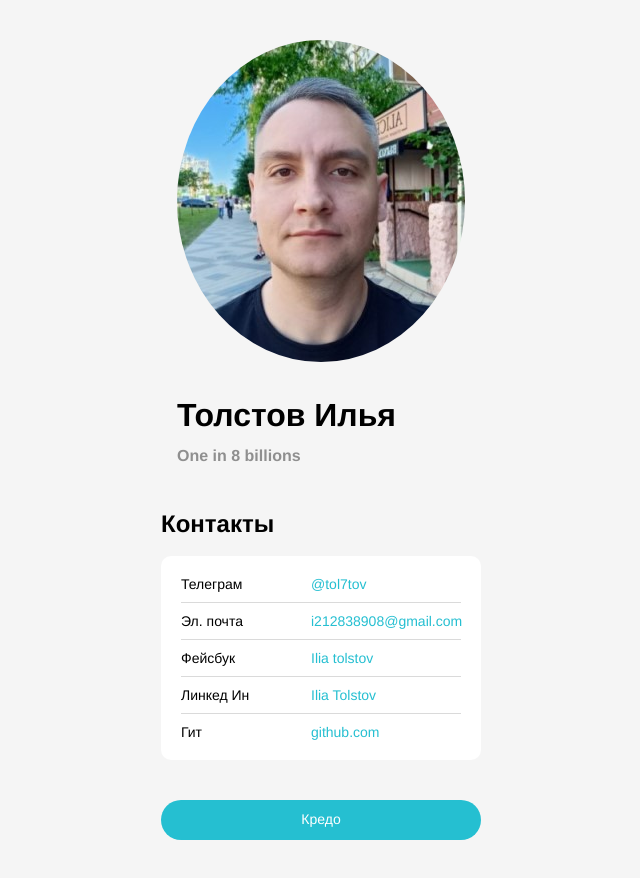
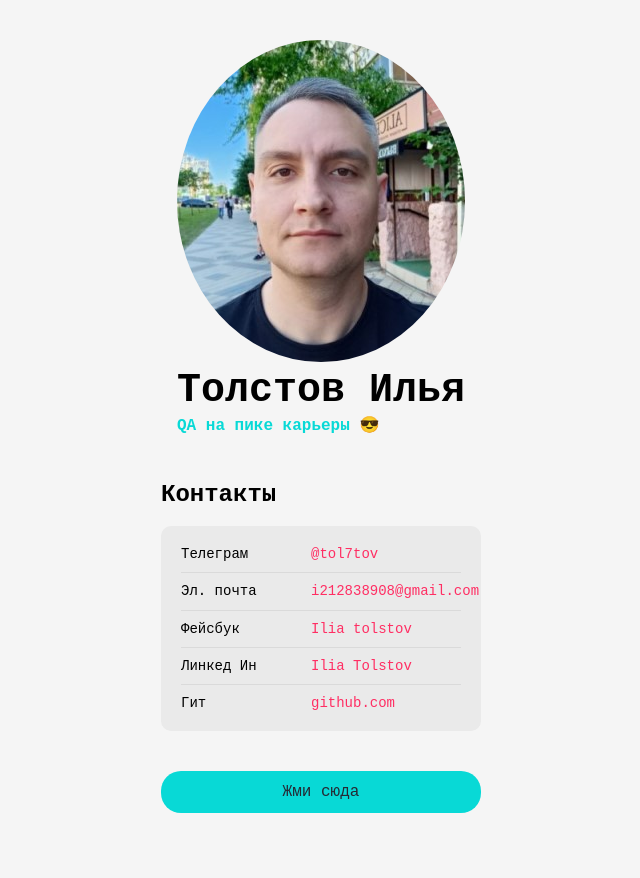
Before and after one commit to Tolstov-qa/CV, a plain HTML site: page index.html in a window 1280 px wide. Shown: the whole page, without its empty margins (319-959 px from the left). After the commit the page ends 853 px from the top, so only its background shows below. Drawn offline with Linux system fonts and the light colour scheme.

Commit message:
Add files via upload

```diff
--- a/index.html
+++ b/index.html
@@ -13,7 +13,7 @@
     <header class="header">
       <img src="./me1.jpeg" alt="avatar" class="header__avatar" />
       <h1 class="header__title">Толстов Илья</h1>
-      <h3 class="header__subtitle">One in 8 billions</h3>
+      <h3 class="header__subtitle">QA на пике карьеры 😎</h3>
     </header>
     <main>
       <section class="links">
@@ -47,7 +47,7 @@
       </section>
       </main>
     <footer>
-      <button type = "button" class="button-link" href=""> Кредо </button>
+      <button type = "button" class="button-link" href=""> Жми сюда </button>
     </footer>
     <script type="text/javascript" src="js.js"></script>
   </body>
--- a/js.js
+++ b/js.js
@@ -3,5 +3,5 @@ const button = document.querySelector('button');
 
 /* Тут на кнопку навешиваем обрабочик, который ждёт клика и тогда запустит логику */
 button.addEventListener('click', function() {
-	alert('Жить сегодня')
+	alert('Буду рад сотрудничеству 😉')
 })
--- a/studio.css
+++ b/studio.css
@@ -2,10 +2,10 @@
   :root {
     --bg: #010101;
     --text: #ffffff;
-    --subtext: #8f8f8f;
-    --linktext: #25bfd1;
+    --subtext: #08D9D6;
+    --linktext: #FF2E63;
     --underline: #444444;
-    --sectionbg: #1c1c1e;
+    --sectionbg: #252A34;
     --buttoncolor: #ffffff;
   }
 }
@@ -14,16 +14,16 @@
   :root {
     --bg: #f5f5f5;
     --text: #000000;
-    --subtext: #8f8f8f;
-    --linktext: #25bfd1;
+    --subtext: #08D9D6;
+    --linktext: #FF2E63;
     --underline: #dadada;
-    --sectionbg: #ffffff;
+    --sectionbg: #EAEAEA;
     --buttoncolor: #ffffff;
   }
 }
 
 body {
-  font-family: "Helvetica";
+  font-family: "Courier New";
   background-color: var(--bg);
   color: var(--text);
   display: flex;
@@ -41,10 +41,10 @@ body {
 }
 
 .header__title {
-  margin: 30px 0 10px 0;
-  font-size: 32px;
+  margin: auto;
+  font-size: 40px;
   line-height: 1.2;
-  font-family: "Helvetica Neue";
+  font-family: "Courier New";
 }
 
 .header__subtitle {
@@ -60,7 +60,7 @@ body {
 }
 
 .links__header {
-  font-family: "Helvetica Neue";
+  font-family: "Courier New";
   font-size: 24px;
   line-height: 1.4;
   margin: 0 0 15px 0;
@@ -130,9 +130,48 @@ footer {
   outline: none;
 
 
-  font-size: 14px;
+  font-size: 16px;
   line-height: 1.4;
 
   color: var(--buttoncolor);
   text-decoration: none;
 }
+.button-link {
+    color: #252A34;
+    background: #08D9D6;
+    padding: 10px;
+    transition: 0.5s linear;
+}
+.button-link:hover {
+    color: #EAEAEA;
+    background: #FF2E63;
+}
+.linsk__link {
+  color: #FF2E63;
+    position: relative;
+    cursor: pointer;
+    text-decoration: none;
+}
+.linsk__link:after {
+  content: "";
+    display: block;
+    position: absolute;
+    right: 0;
+    bottom: -3px;
+    width: 0;
+    height: 2px;
+    background-color: black;
+    transition: width 0.5s;
+}
+
+.linsk__link:hover:after {
+  content: "";
+    width: 100%;
+    display: block;
+    position: absolute;
+    left: 0;
+    bottom: -3px;
+    height: 2px;
+    background-color: #08D9D6;
+    transition: width 0.5s;
+}
```
